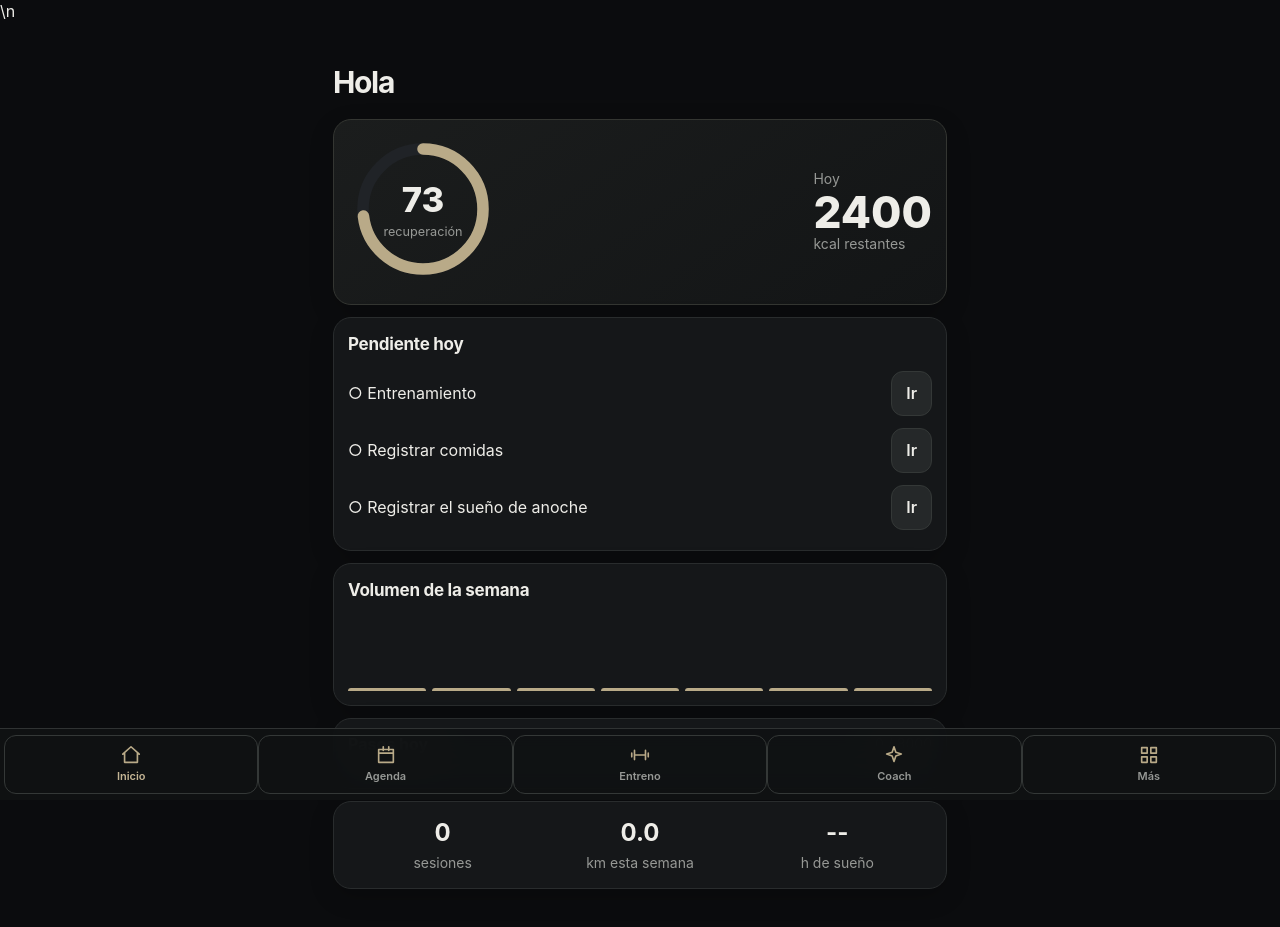
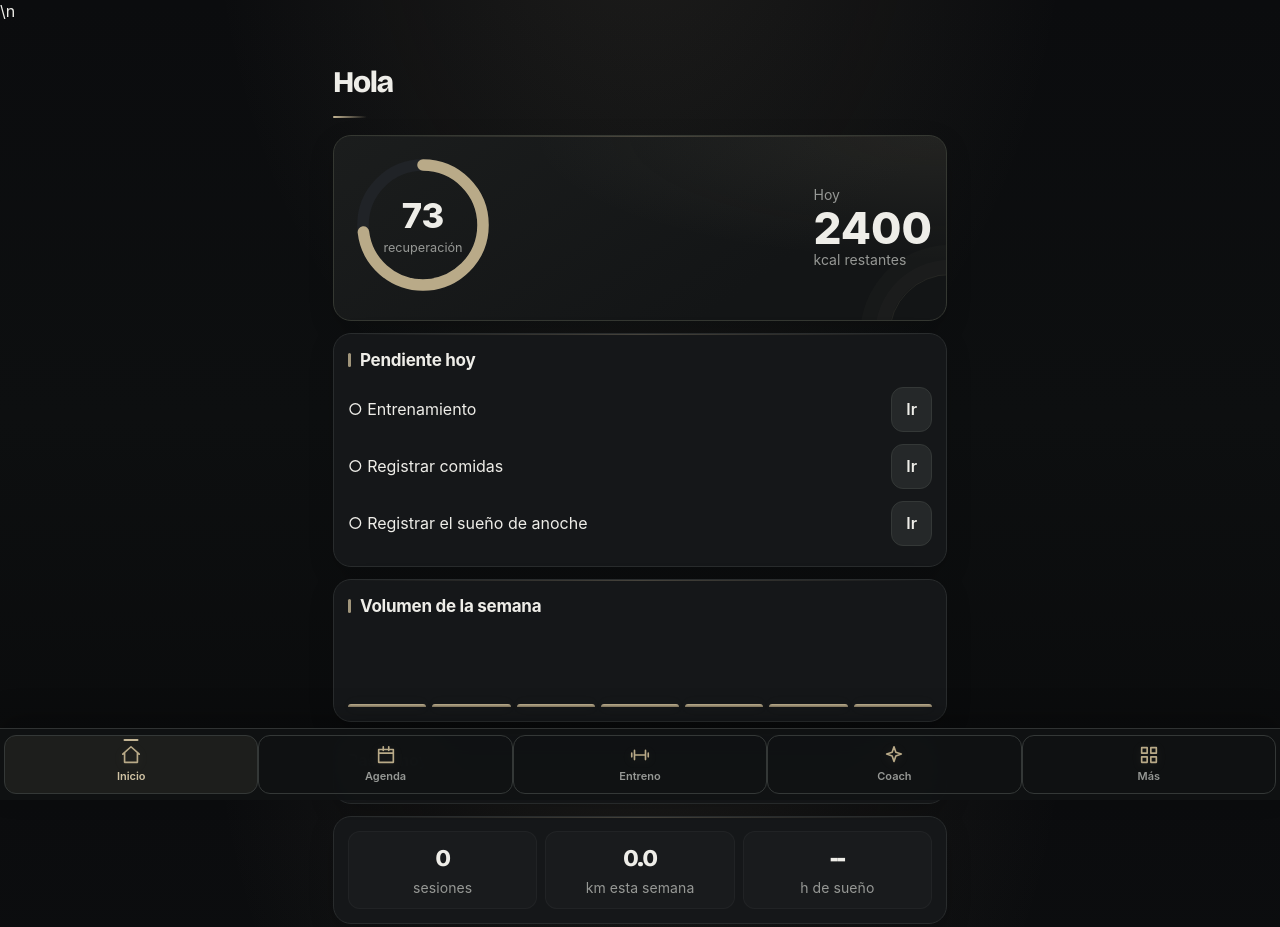
Before and after one commit to jaallu3612-FOCUS/vigor-prime-lab, a plain HTML site: page index.html in a window 1280 px wide. Drawn offline with nearby package versions, Linux system fonts and the light colour scheme.

Commit message:
Refine Vigor Prime visual details while preserving minimalist layout

```diff
--- a/index.html
+++ b/index.html
@@ -97,7 +97,47 @@ button:focus-visible,input:focus,select:focus{outline:2px solid #b9aa88}
 .tip{border-left-color:#b9aa88}
 canvas{background:#101213}
 @media(min-width:700px){main{padding-top:34px}}
-</style></head>
+</style>
+<style id="vigor-prime-details">
+/* Refined premium details — keeps the existing layout and functionality */
+:root{--line:rgba(196,181,148,.16);--soft:rgba(255,255,255,.035);--gold:#c4b594}
+body{background-color:#0b0c0e;background-image:radial-gradient(ellipse at 50% -18%,rgba(196,181,148,.10),transparent 48%),linear-gradient(180deg,#0b0c0e 0%,#0d0f10 52%,#0a0b0c 100%);background-attachment:fixed}
+main{position:relative}
+h1{position:relative;padding:0 0 13px;margin-bottom:17px;font-family:"Bricolage Grotesque",Inter,system-ui,sans-serif}
+h1:after{content:"";position:absolute;left:0;bottom:0;width:34px;height:2px;border-radius:3px;background:linear-gradient(90deg,var(--gold),transparent)}
+h2{display:flex;align-items:center;gap:9px}
+h2:before{content:"";display:inline-block;width:3px;height:14px;border-radius:4px;background:var(--gold);opacity:.8}
+.card,.mg button{position:relative;overflow:hidden;transition:border-color .22s ease,transform .22s ease,box-shadow .22s ease}
+.card:before,.mg button:before{content:"";position:absolute;left:18px;right:18px;top:0;height:1px;background:linear-gradient(90deg,transparent,rgba(196,181,148,.28),transparent);pointer-events:none}
+.card.hero{background:radial-gradient(ellipse at 100% 0%,rgba(196,181,148,.09),transparent 48%),linear-gradient(145deg,#1b1d1d,#131516 72%);border-color:#353832}
+.card.hero:after{content:"";position:absolute;width:120px;height:120px;right:-65px;bottom:-76px;border:1px solid rgba(196,181,148,.10);border-radius:50%;box-shadow:0 0 0 14px rgba(196,181,148,.025),0 0 0 29px rgba(196,181,148,.018);pointer-events:none}
+.stats>div{padding:9px 4px;border:1px solid rgba(255,255,255,.035);border-radius:12px;background:rgba(255,255,255,.018)}
+.stats b{font-family:"Bricolage Grotesque",Inter,sans-serif;letter-spacing:-.045em}
+button{transition:transform .16s ease,border-color .2s ease,background .2s ease,box-shadow .2s ease}
+button:hover{border-color:rgba(196,181,148,.35);background-color:#2c302f}
+button.pr{background:linear-gradient(135deg,#c9bd9f,#a99a78);border-color:#c4b594;color:#171714;box-shadow:0 5px 16px rgba(0,0,0,.18),inset 0 1px rgba(255,255,255,.28)}
+button.pr:hover{background:linear-gradient(135deg,#d6c9aa,#b5a583);box-shadow:0 7px 20px rgba(0,0,0,.25)}
+input,select{transition:border-color .2s ease,background .2s ease}
+input:focus,select:focus{background:#252827;border-color:rgba(196,181,148,.45)!important;outline:none!important;box-shadow:0 0 0 3px rgba(196,181,148,.08)}
+.bar{background:#292d2b;border:1px solid rgba(255,255,255,.025);height:9px}
+.bar i{background:linear-gradient(90deg,#8f8266,#c4b594);border-radius:8px;box-shadow:0 0 10px rgba(196,181,148,.16)}
+.bars span{background:linear-gradient(180deg,#c4b594,#82765e);box-shadow:0 0 12px rgba(196,181,148,.08)}
+nav{box-shadow:0 -10px 30px rgba(0,0,0,.22)}
+nav button{position:relative;transition:color .2s ease,background .2s ease}
+nav button.on{color:#d0c3a4;background:rgba(196,181,148,.075);border-radius:12px}
+nav button.on:after{content:"";position:absolute;top:3px;left:50%;transform:translateX(-50%);width:15px;height:2px;border-radius:4px;background:#c4b594}
+nav svg,.mg svg{filter:drop-shadow(0 2px 5px rgba(196,181,148,.10))}
+.cd{border:1px solid rgba(255,255,255,.035);transition:border-color .2s ease,background .2s ease}
+.cd.td{border-color:rgba(196,181,148,.55);outline:none;box-shadow:inset 0 0 0 1px rgba(196,181,148,.12)}
+.cd.sel{background:linear-gradient(145deg,#cbbd9e,#a99a78);border-color:#c4b594}
+.tip{border-left-width:2px;background:linear-gradient(90deg,rgba(196,181,148,.055),transparent);padding-top:5px;padding-bottom:5px}
+.mu{letter-spacing:.005em}
+@media(hover:hover){.card:hover{border-color:rgba(196,181,148,.23);box-shadow:0 12px 30px rgba(0,0,0,.24)}.mg button:hover{transform:translateY(-2px)}}
+@media(max-width:420px){main{padding-left:14px;padding-right:14px}h1{font-size:28px}.card{border-radius:17px;padding:13px}.stats{gap:6px}.stats b{font-size:21px}}
+@media(prefers-reduced-motion:reduce){*,*:before,*:after{animation-duration:.01ms!important;transition-duration:.01ms!important;scroll-behavior:auto!important}}
+</style>
+
+</head>
 <body>
 <main id="app"></main>
 <nav id="nav"></nav>
```
